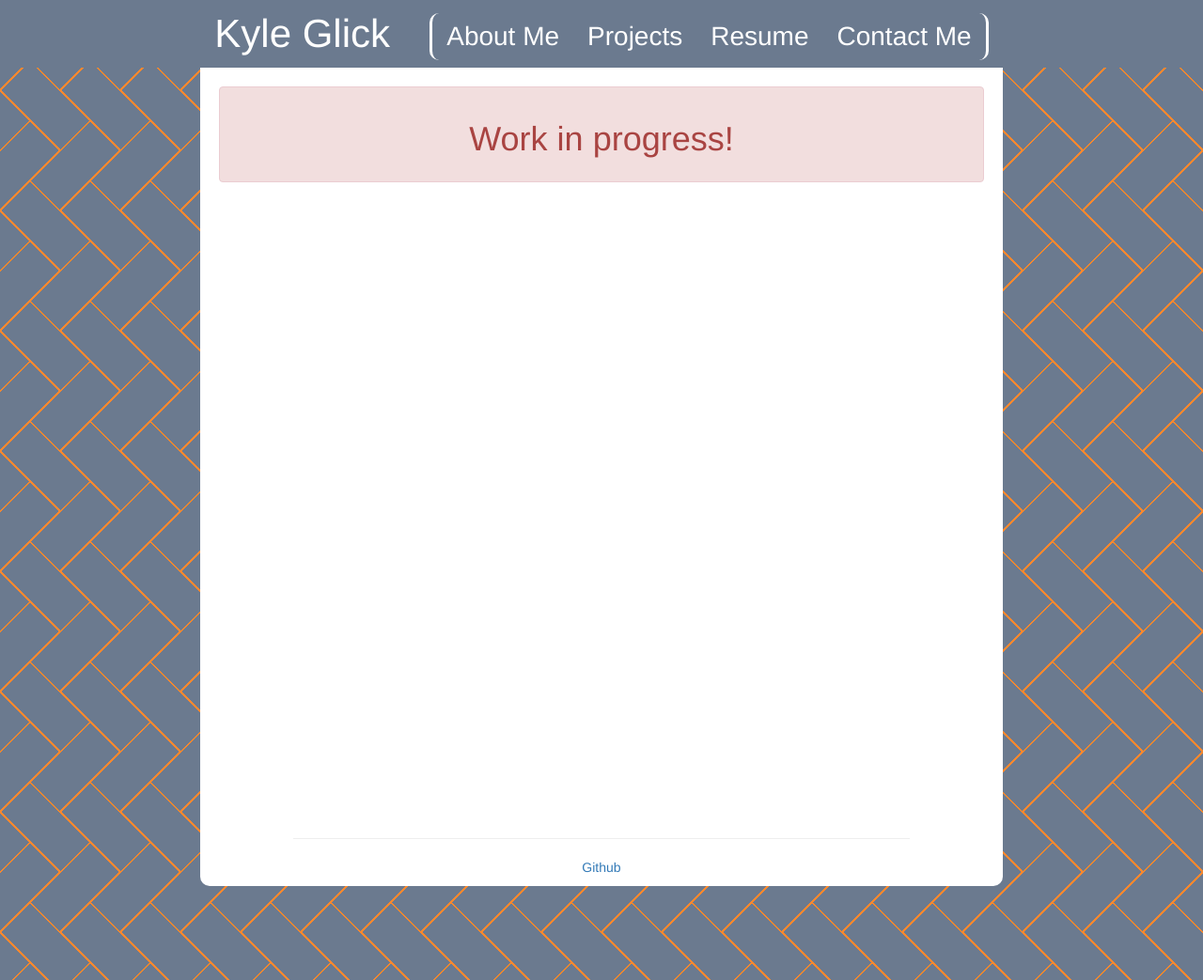
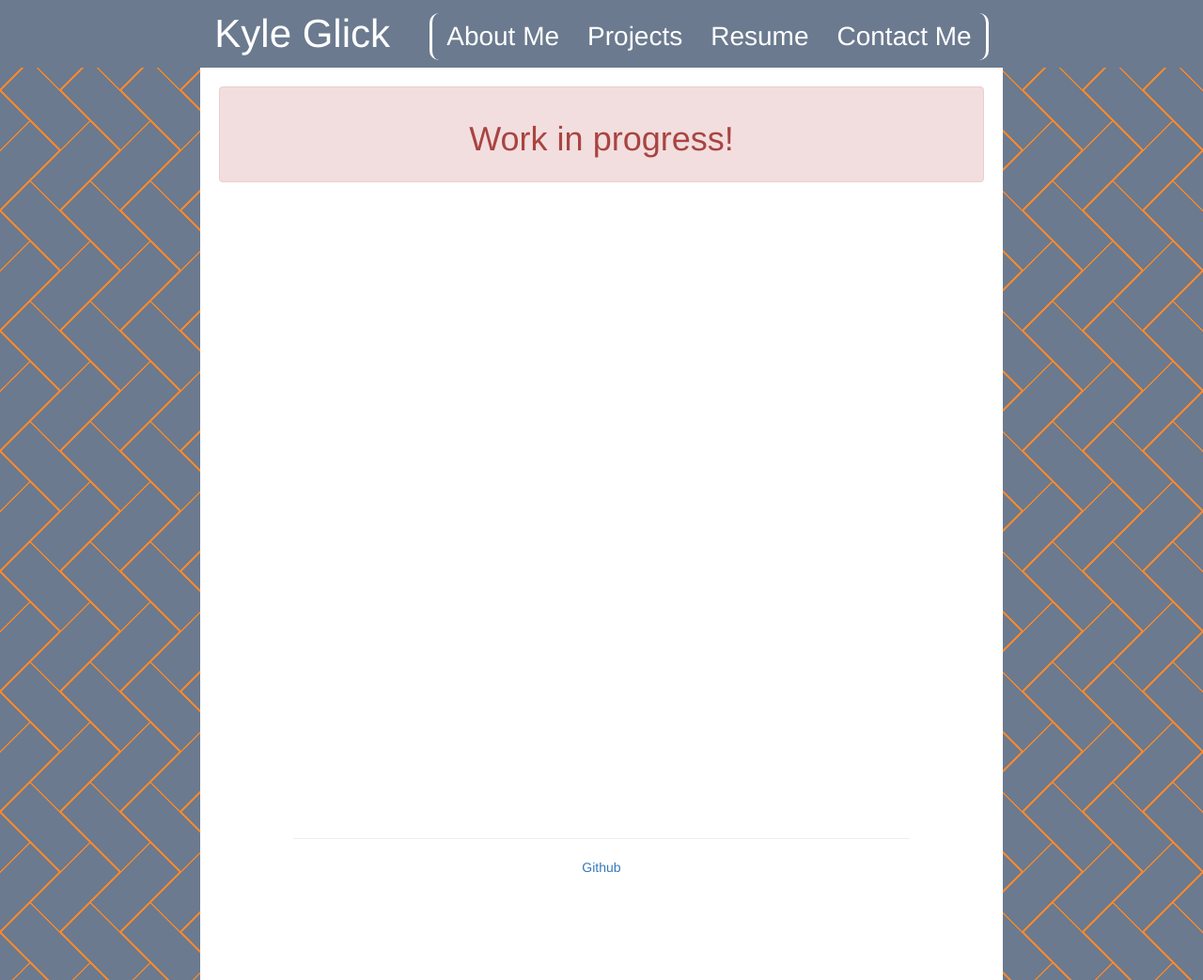
Before and after one commit to kayla-glick/kayla-glick.github.io, a Jekyll site: the page built from index.html, in a window 1280 px wide. Shown: the whole page at 94% size. Built offline with Jekyll 4.4.1, drawn with Linux system fonts in a browser that asks for light colours; nearby versions of some CDN libraries.

Commit message:
quick styling change

```diff
--- a/assets/css/layout.css
+++ b/assets/css/layout.css
@@ -70,8 +70,7 @@ body {
 /* Footer */
 .footer-container {
   background: white;
-  border-bottom-right-radius: 10px;
-  border-bottom-left-radius: 10px;
+  padding-bottom: 100px;
 }
 
 #footer-links {
```
